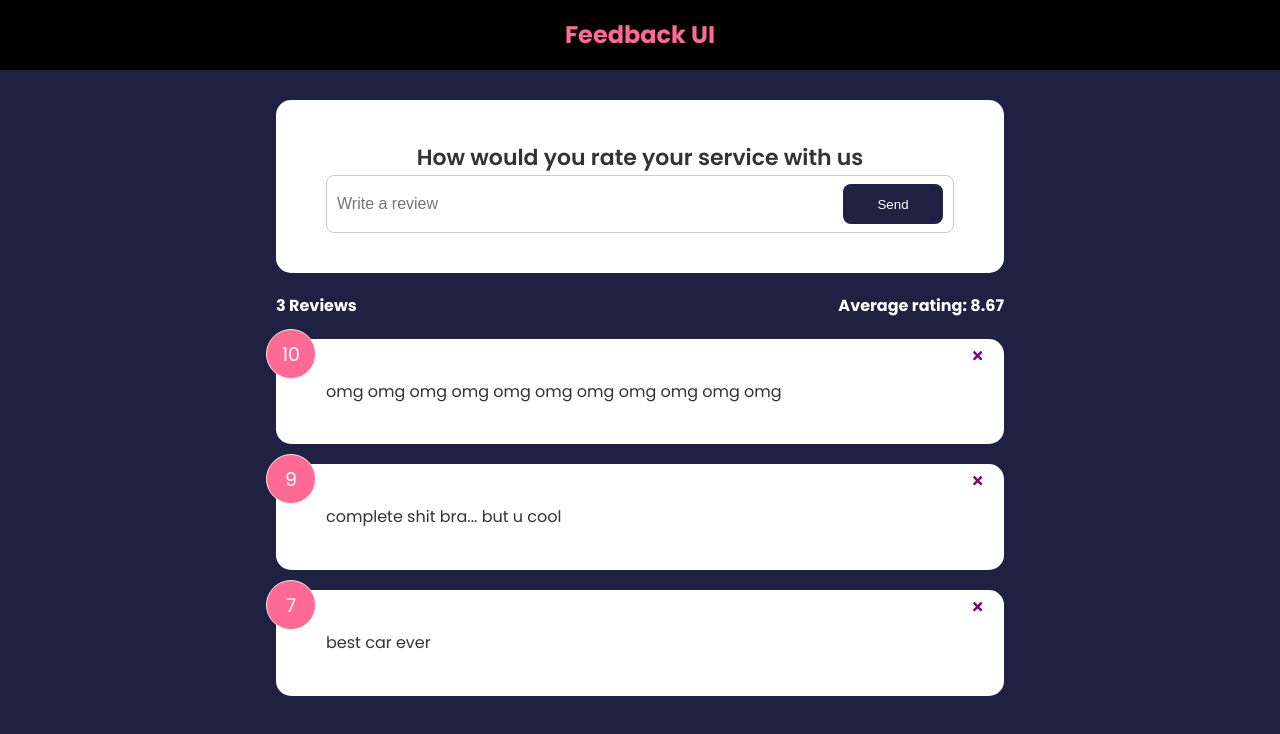
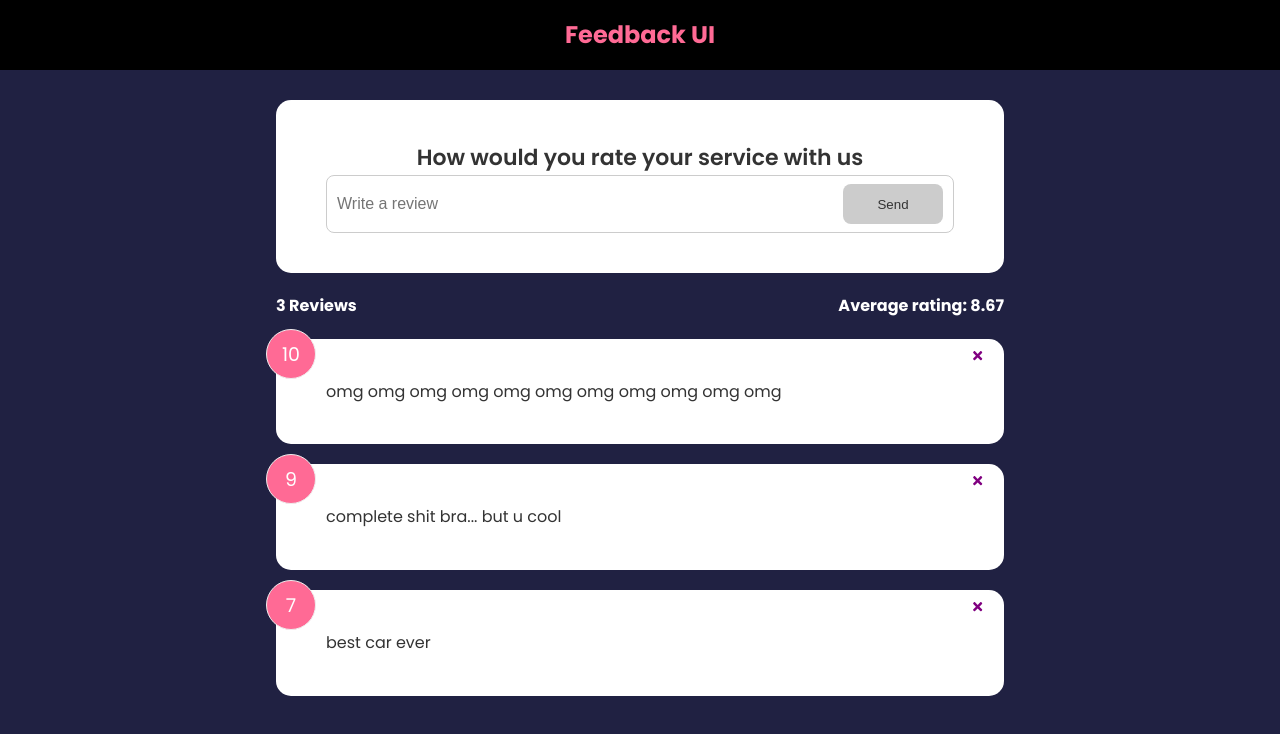
Before and after one commit to Shamoleambo/react-front-to-back, a React (Create React App) app in the folder feedback-app/: page / in a window 1280 px wide. Shown: the top 734 px of the page. Built offline with nearby package versions, Linux system fonts and the light colour scheme.

Commit message:
FeedbackForm state

```diff
--- a/feedback-app/src/components/FeedbackForm.jsx
+++ b/feedback-app/src/components/FeedbackForm.jsx
@@ -4,8 +4,21 @@
 
 function FeedbackForm() {
   const [text, setText] = useState("");
+  const [btnDisabled, setBtnDisabled] = useState(true);
+  const [message, setMessage] = useState("");
 
   const handleTextChange = (e) => {
+    if (text === "") {
+      setBtnDisabled(true);
+      setMessage("");
+    } else if (text !== "" && text.trim().length <= 10) {
+      setMessage("Text must be at least 10 characters");
+      setBtnDisabled(true);
+    } else {
+      setMessage(null);
+      setBtnDisabled(false);
+    }
+
     setText(e.target.value);
   };
 
@@ -20,8 +33,11 @@
             placeholder="Write a review"
             value={text}
           />
-          <Button type="submit">Send</Button>
+          <Button type="submit" isDisabled={btnDisabled}>
+            Send
+          </Button>
         </div>
+        {message && <div className="message">{message}</div>}
       </form>
     </Card>
   );
```
